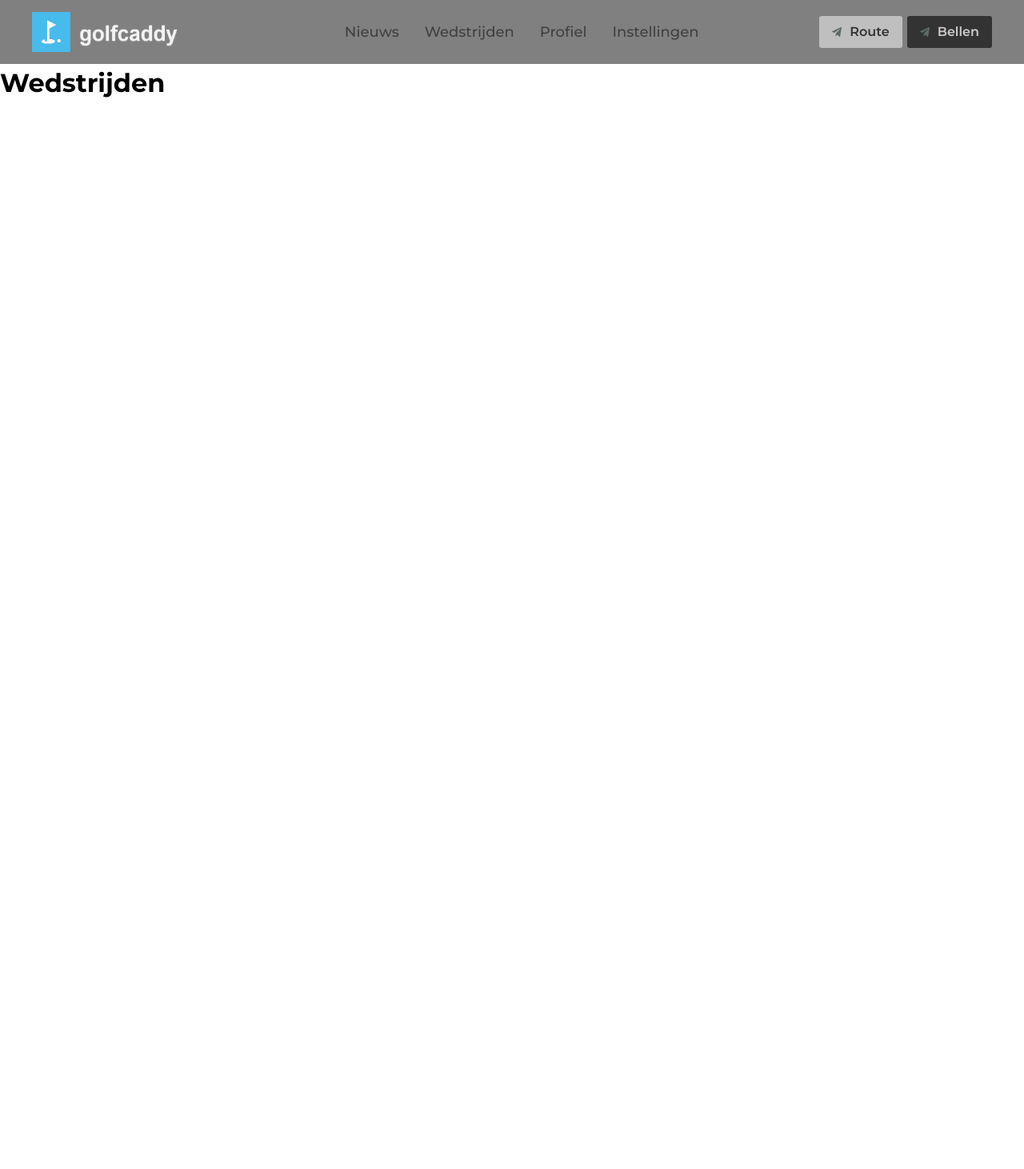
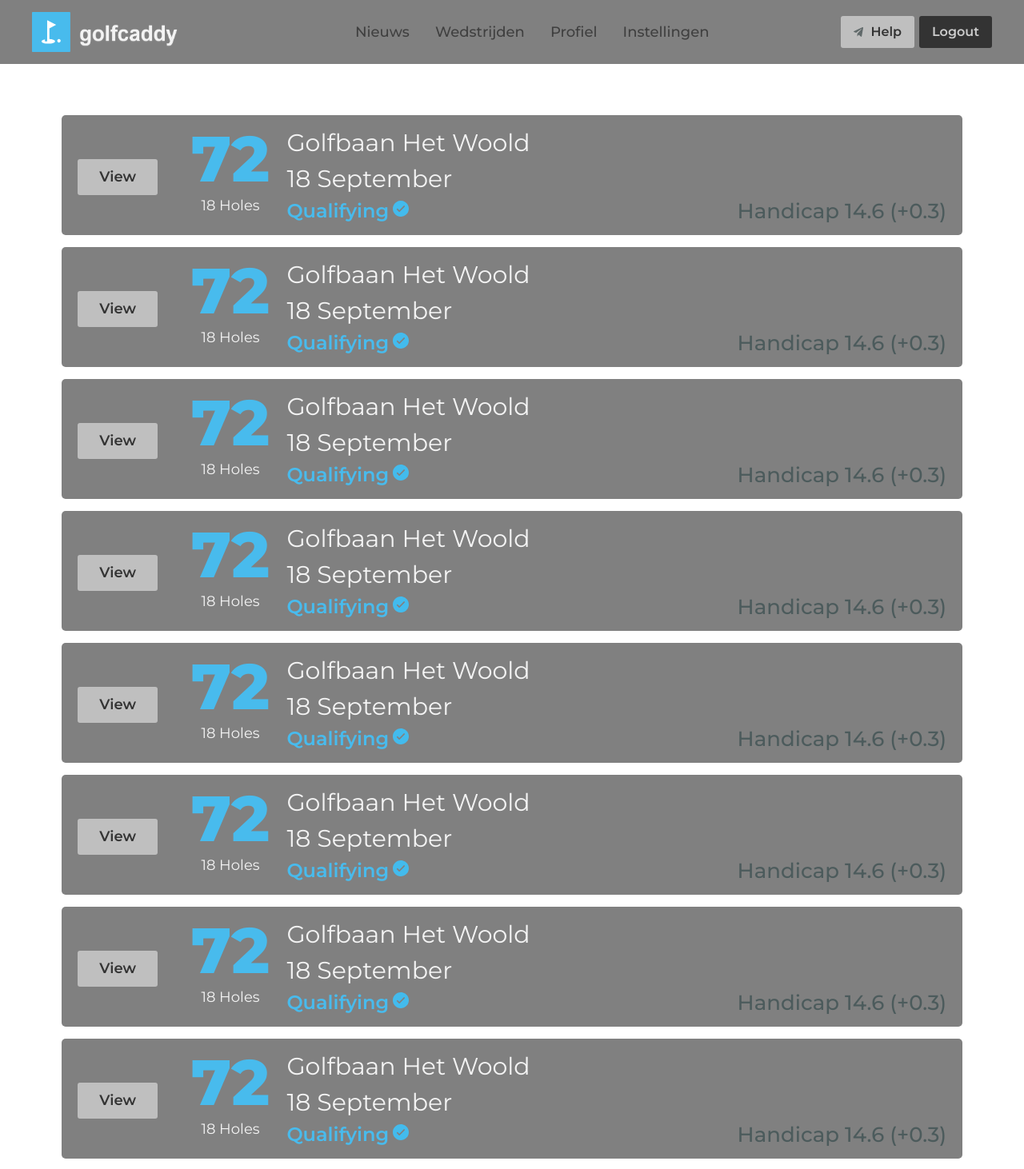
Before and after one commit to einstein43/s3ip2, a Next.js app in the folder web/golfcaddy2.0/: page /wedstrijden in a window 1280 px wide. Shown: the top 1462 px of the page at 80% size. Before the commit the page ends 800 px from the top, so only its background shows below. Built offline with nearby package versions, Linux system fonts and the light colour scheme.

Commit message:
matchcards klaar

```diff
--- a/web/golfcaddy2.0/app/page.module.css
+++ b/web/golfcaddy2.0/app/page.module.css
@@ -1,4 +1,23 @@
- .main {
-    padding: var(--section-padding-sides);
-    padding-top: var(--section-padding-top);
- }
+.main {
+  padding: var(--section-padding-sides);
+  padding-top: var(--section-padding-top);
+}
+
+.wrapper_div {
+  display: grid;
+  grid-template-columns: repeat(3, 1fr);
+  grid-template-rows: 1fr;
+  grid-column-gap: 0px;
+  grid-row-gap: 0px;
+  background-color: grey;
+  height: 100vh;
+  justify-items: center;
+  align-items: center;
+}
+
+.news_section {
+  height: 100%;
+  width: 100%;
+  grid-area: 1 / 2 / 2 / 3;
+  background-color: darkgrey;
+}
--- a/web/golfcaddy2.0/app/page.tsx
+++ b/web/golfcaddy2.0/app/page.tsx
@@ -10,7 +10,9 @@ import MatchCard from "@/public/components/molecules/matchcard.molecule";
 export default function Home() {
   return (
     <main className={styles.main}>
-     <MatchCard></MatchCard>
+      <div className={styles.wrapper_div}>test1
+        <div className={styles.news_section}>test2</div>
+      </div>
     </main>
   );
 }
--- a/web/golfcaddy2.0/app/wedstrijden/page.module.css
+++ b/web/golfcaddy2.0/app/wedstrijden/page.module.css
@@ -0,0 +1,4 @@
+.main {
+    padding: var(--section-padding-sides);
+    padding-top: var(--section-padding-top);
+ }
--- a/web/golfcaddy2.0/app/wedstrijden/page.tsx
+++ b/web/golfcaddy2.0/app/wedstrijden/page.tsx
@@ -1,7 +1,20 @@
+import MatchCard from "@/public/components/molecules/matchcard.molecule";
+import styles from "./page.module.css";
 export default function Wedstrijden() {
   return (
-    <main>
-      <h1>Wedstrijden</h1>
+    <main className={styles.main}>
+     <MatchCard></MatchCard>
+     <MatchCard></MatchCard>
+     <MatchCard></MatchCard>
+     <MatchCard></MatchCard>
+     <MatchCard></MatchCard>
+     <MatchCard></MatchCard>
+     <MatchCard></MatchCard>
+     <MatchCard></MatchCard>
+     <MatchCard></MatchCard>
+     <MatchCard></MatchCard>
+     <MatchCard></MatchCard>
+     <MatchCard></MatchCard>
     </main>
   );
 }
--- a/web/golfcaddy2.0/public/components/molecules/matchcard.molecule.tsx
+++ b/web/golfcaddy2.0/public/components/molecules/matchcard.molecule.tsx
@@ -2,6 +2,7 @@ import classNames from "classnames";
 import styles from "../../styles/molecules/matchcard.module.css";
 import Image from "next/image";
 import check from "../../assets/check.svg";
+import { Button } from "../atoms/button.atom";
 
 
 
@@ -10,9 +11,10 @@ export default function MatchCard() {
     <div id={styles.wrapper}>
       <div className={classNames(styles.start)}>
         <div className={styles.score_hole_wrapper}>
+          <Button id={styles.score_button} theme={"light"} size={"large"} >View</Button>
           <div className={styles.score}>72</div>
           <div className={styles.holes}>18 Holes</div>
-        </div>
+         </div>
       </div>
       <div className={styles.center}>
         <div className={styles.description_wrapper}>
--- a/web/golfcaddy2.0/public/components/organisms/navbar.organism.tsx
+++ b/web/golfcaddy2.0/public/components/organisms/navbar.organism.tsx
@@ -59,20 +59,17 @@ export const NavBar = () => {
           theme="light"
           icon={{
             src: location,
-            alt: "Route",
+            alt: "Help",
           }}
         >
-          Route
+          Help
         </Button>
         <Button
           size="medium"
           theme="dark"
-          icon={{
-            src: phone,
-            alt: "Telefoon",
-          }}
+
         >
-          Bellen
+          Logout
         </Button>
       </div>
 
--- a/web/golfcaddy2.0/public/styles/molecules/matchcard.module.css
+++ b/web/golfcaddy2.0/public/styles/molecules/matchcard.module.css
@@ -10,6 +10,7 @@
   /* padding: 20px; */
   align-items: center;
   justify-content: center;
+  margin-bottom: 15px;
 }
 
 /* layout */
@@ -39,13 +40,24 @@
   font-weight: 600;
   color: var(--color-primary);
   float: left;
+}
+.score_hole_wrapper {
+  display: grid;
+  height: 120px;
+  min-width: 100px;
+
+  grid-template-columns: repeat(2, 1fr);
+  grid-template-rows: repeat(3, 1fr);
+  grid-column-gap: 0px;
+  grid-row-gap: 0px;
+
+}
 
 
-}
-.score_hole_wrapper {
-  height: 120px;
-  min-width: 100px;
-}
+
+
+
+
 
 .score {
   margin-top: -20px;
@@ -54,8 +66,14 @@
   font-weight: 800;
   color: var(--color-primary);
   text-align: center;
+  grid-area: 1 / 2 / 3 / 3;}
 
-
+#score_button {
+  grid-area: 2 / 1 / 3 / 2;
+  min-width: fit-content;
+  max-width: 200px;
+  width: 100px;
+  justify-self: center;
 }
 
 #image {
@@ -69,4 +87,5 @@
   font-size: 18px;
   color: var(--color-secondary);
   text-align: center;
+  grid-area: 3 / 2 / 4 / 3;
 }
```
Also changed, not shown: web/golfcaddy2.0/public/components/organisms/navbar.module.css (deleted, +0 -100 lines). Lines whose indentation alone changed are shown as unchanged.
